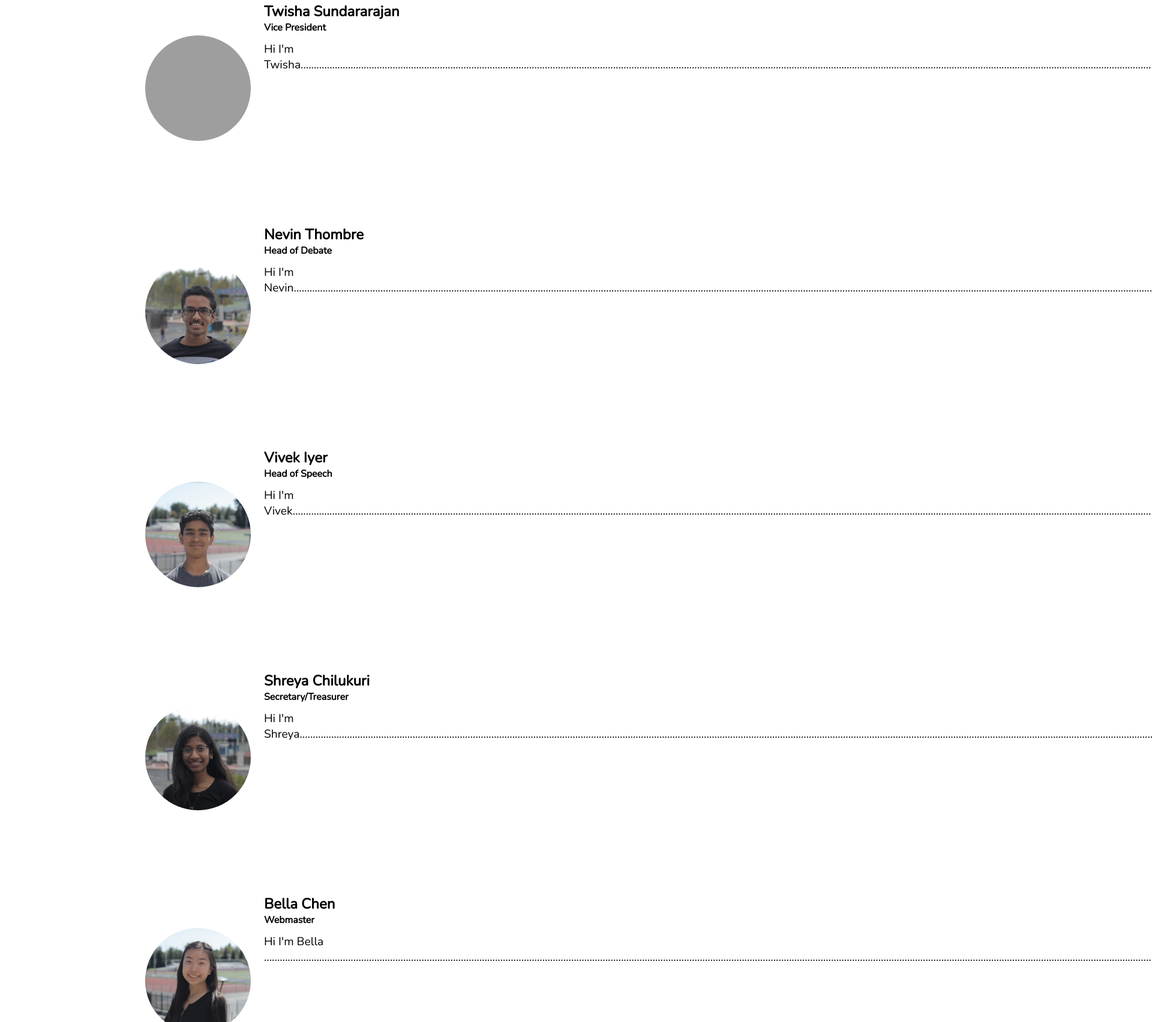
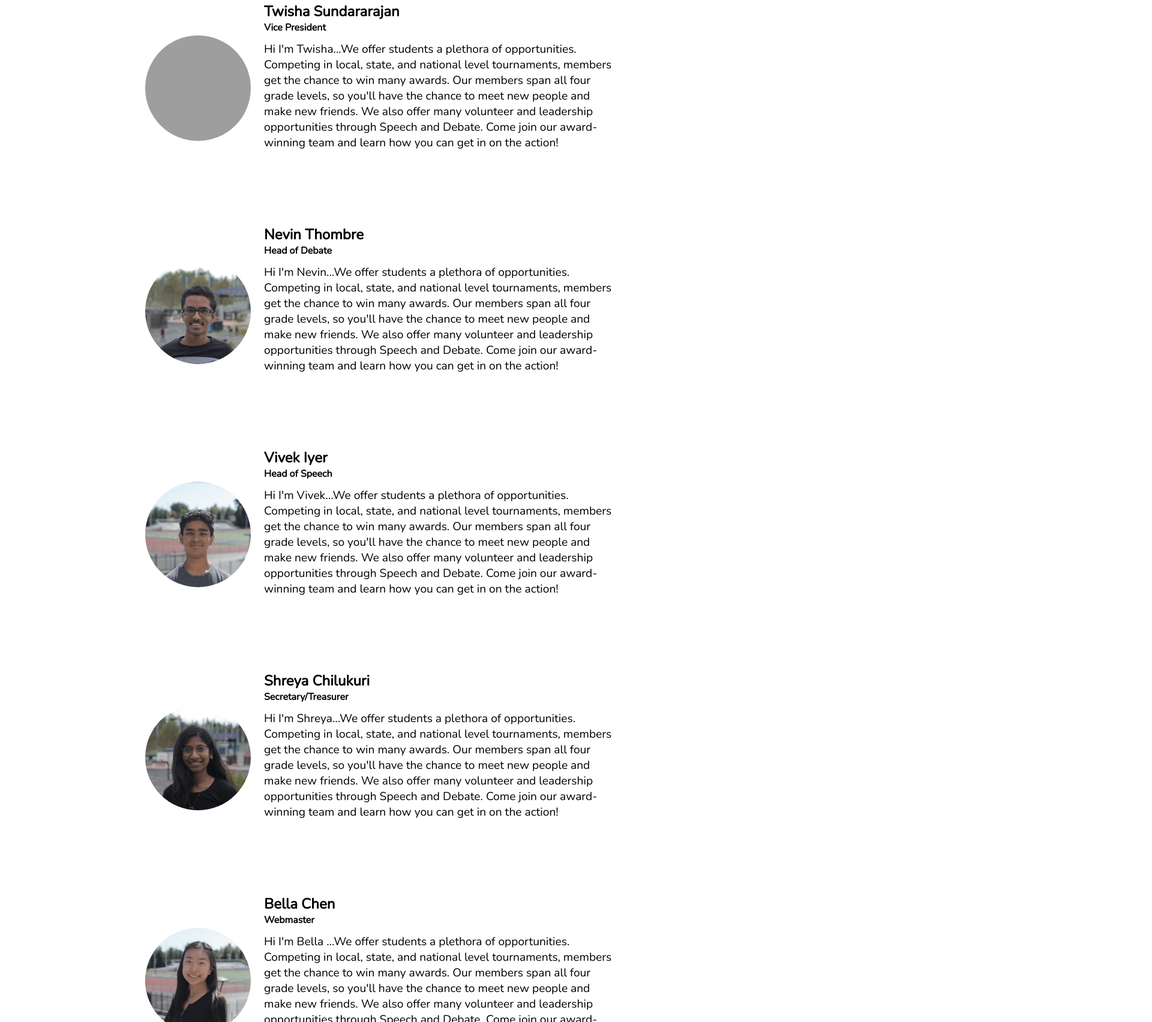
Before and after one commit to lynbrooksd/lynbrooksd.github.io, a plain HTML site: page team.html in a window 1280 px wide. Shown: the part 1096-2800 px from the top of the page at 60% size, 1920 px wide, since content can reach past the window. Drawn offline with nearby package versions, Linux system fonts and the light colour scheme; grey boxes are pictures that could not be loaded.

Commit message:
executive team
executive team

```diff
--- a/team.html
+++ b/team.html
@@ -87,7 +87,7 @@
       <table>
         <tr>
            <td> <img class = "prof" src = "img/rachana.jpg"> </td>
-            <td class="bios"> <p>Hi I'm Rachana.............................................................................................................................................................................................................................................................................................................................................................................................................................................................................................................................................................................................
+            <td class="bios"> <p>Hi I'm Rachana... We offer students a plethora of opportunities. Competing in local, state, and national level tournaments, members get the chance to win many awards. Our members span all four grade levels, so you'll have the chance to meet new people and make new friends. We also offer many volunteer and leadership opportunities through Speech and Debate. Come join our award-winning team and learn how you can get in on the action!
             </p> </td>
         </td>
         </tr>
@@ -106,7 +106,7 @@
       <table>
         <tr>
            <td> <img class = "prof" src = "img/cindy.jpg"> </td>
-            <td class="bios"> <p>Hi I'm Cindy.............................................................................................................................................................................................................................................................................................................................................................................................................................................................................................................................................................................................
+            <td class="bios"> <p>Hi I'm Cindy...We offer students a plethora of opportunities. Competing in local, state, and national level tournaments, members get the chance to win many awards. Our members span all four grade levels, so you'll have the chance to meet new people and make new friends. We also offer many volunteer and leadership opportunities through Speech and Debate. Come join our award-winning team and learn how you can get in on the action!
             </p> </td>
         </td>
         </tr>
@@ -125,7 +125,7 @@
       <table>
         <tr>
            <td> <img class = "prof" src = "img/twisha.jpg"> </td>
-            <td class="bios"> <p>Hi I'm Twisha.............................................................................................................................................................................................................................................................................................................................................................................................................................................................................................................................................................................................
+            <td class="bios"> <p>Hi I'm Twisha...We offer students a plethora of opportunities. Competing in local, state, and national level tournaments, members get the chance to win many awards. Our members span all four grade levels, so you'll have the chance to meet new people and make new friends. We also offer many volunteer and leadership opportunities through Speech and Debate. Come join our award-winning team and learn how you can get in on the action!
             </p> </td>
         </td>
         </tr>
@@ -144,7 +144,7 @@
       <table>
         <tr>
            <td> <img class = "prof" src = "img/nevin.jpg"> </td>
-            <td class="bios"> <p>Hi I'm Nevin.............................................................................................................................................................................................................................................................................................................................................................................................................................................................................................................................................................................................
+            <td class="bios"> <p>Hi I'm Nevin...We offer students a plethora of opportunities. Competing in local, state, and national level tournaments, members get the chance to win many awards. Our members span all four grade levels, so you'll have the chance to meet new people and make new friends. We also offer many volunteer and leadership opportunities through Speech and Debate. Come join our award-winning team and learn how you can get in on the action!
             </p> </td>
         </td>
         </tr>
@@ -163,7 +163,7 @@
       <table>
         <tr>
            <td> <img class = "prof" src = "img/vivek.jpg"> </td>
-            <td class="bios"> <p>Hi I'm Vivek.............................................................................................................................................................................................................................................................................................................................................................................................................................................................................................................................................................................................
+            <td class="bios"> <p>Hi I'm Vivek...We offer students a plethora of opportunities. Competing in local, state, and national level tournaments, members get the chance to win many awards. Our members span all four grade levels, so you'll have the chance to meet new people and make new friends. We also offer many volunteer and leadership opportunities through Speech and Debate. Come join our award-winning team and learn how you can get in on the action!
             </p> </td>
         </td>
         </tr>
@@ -182,7 +182,7 @@
       <table>
         <tr>
            <td> <img class = "prof" src = "img/shreya.jpg"> </td>
-            <td class="bios"> <p>Hi I'm Shreya.............................................................................................................................................................................................................................................................................................................................................................................................................................................................................................................................................................................................
+            <td class="bios"> <p>Hi I'm Shreya...We offer students a plethora of opportunities. Competing in local, state, and national level tournaments, members get the chance to win many awards. Our members span all four grade levels, so you'll have the chance to meet new people and make new friends. We also offer many volunteer and leadership opportunities through Speech and Debate. Come join our award-winning team and learn how you can get in on the action!
             </p> </td>
         </td>
         </tr>
@@ -201,8 +201,7 @@
       <table>
         <tr>
            <td> <img class = "prof" src = "img/bella.jpg"> </td>
-            <td class="bios"> <p>Hi I'm Bella
-              .............................................................................................................................................................................................................................................................................................................................................................................................................................................................................................................................................................................................
+            <td class="bios"> <p>Hi I'm Bella ...We offer students a plethora of opportunities. Competing in local, state, and national level tournaments, members get the chance to win many awards. Our members span all four grade levels, so you'll have the chance to meet new people and make new friends. We also offer many volunteer and leadership opportunities through Speech and Debate. Come join our award-winning team and learn how you can get in on the action!
             </p> </td>
         </td>
         </tr>
```
